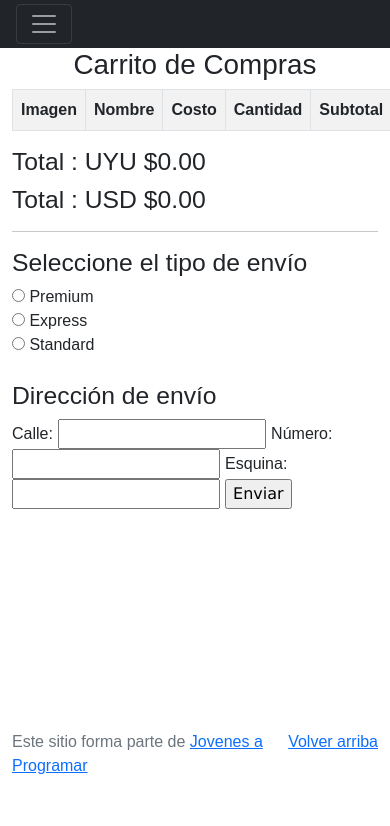
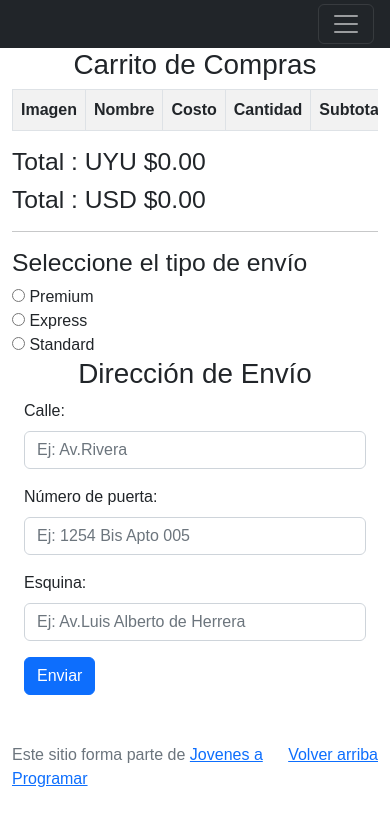
Before and after one commit to alvarobriano/proyecto-e-commerce, a plain HTML site: page workspace-inicial/cart.html in a window 390 px wide. Drawn offline with nearby package versions, Linux system fonts and the light colour scheme; no server answers.

Commit message:
Parte responsive de carrito

```diff
--- a/workspace-inicial/cart.html
+++ b/workspace-inicial/cart.html
@@ -2,24 +2,29 @@
 <html lang="es">
 
 <head>
-  <meta http-equiv="Content-Type" content="text/html; charset=UTF-8">
-  <meta name="viewport" content="width=device-width, initial-scale=1, shrink-to-fit=no">
+  <meta charset="UTF-8">
+  <meta name="viewport" content="width=device-width, initial-scale=1.0">
   <title>eMercado - Todo lo que busques está aquí</title>
   <link href="https://fonts.googleapis.com/css?family=Raleway:300,300i,400,400i,700,700i,900,900i" rel="stylesheet">
-  <link href="css/bootstrap.min.css" rel="stylesheet">
+  <link href="https://cdn.jsdelivr.net/npm/bootstrap@5.2.3/dist/css/bootstrap.min.css" rel="stylesheet">
   <link href="css/font-awesome.min.css" rel="stylesheet">
   <link href="css/styles.css" rel="stylesheet">
+  <style>
+    /* Agrega estilos personalizados aquí si es necesario */
+  </style>
 </head>
 
 <body>
+
   <nav class="navbar navbar-expand-lg navbar-dark bg-dark p-1">
     <div class="container">
+      <a class="navbar-brand" href="#"></a>
       <button class="navbar-toggler" type="button" data-bs-toggle="collapse" data-bs-target="#navbarNav"
         aria-controls="navbarNav" aria-expanded="false" aria-label="Toggle navigation">
         <span class="navbar-toggler-icon"></span>
       </button>
       <div class="collapse navbar-collapse" id="navbarNav">
-        <ul class="navbar-nav w-100 justify-content-between">
+        <ul class="navbar-nav w-100 justify-content-between" id="navbarNav_cat">
           <li class="nav-item">
             <a class="nav-link" href="index.html">Inicio</a>
           </li>
@@ -35,9 +40,11 @@
       </div>
     </div>
   </nav>
-  <main>
-    <div id="htmlCarrito" class="container">
+
+  <main class="container">
     <h1 class="text-center">Carrito de Compras</h1>
+    <div id="htmlCarrito">
+      <div class="table-responsive">
       <table class="table table-bordered table-striped" id="tablaCarrito">
         <tr>
           <th>Imagen</th>
@@ -48,14 +55,9 @@
         </tr>
         <!-- Añade más filas de la tabla aquí -->
       </table>
-
-
+      </div>
       <h2>Total : <span id="totalAmountUYU">UYU $0.00</span></h2>
       <h2>Total : <span id="totalAmountUSD">USD $0.00</span></h2>
-
-
-
-
       <hr>
       <h2>Seleccione el tipo de envío</h2>
       <div>
@@ -72,34 +74,42 @@
         <label>
           <input type="radio" name="tipoEnvio" value="Standard"> Standard
         </label>
+
+        <div class="container">
+          <h1 class="text-center">Dirección de Envío</h1>
+
+          <form>
+            <div class="mb-3">
+              <label for="calle" class="form-label">Calle:</label>
+              <input type="text" class="form-control" id="calle" name="calle" required placeholder="Ej: Av.Rivera">
             </div>
 
-    <br>
-    <h2>Dirección de envío</h2>
-    <label for="calle">Calle:</label>
-    <input type="text" id="calle" name="calle" required>
+            <div class="mb-3">
+              <label for="numero" class="form-label">Número de puerta:</label>
+              <input type="text" class="form-control" id="numero" name="numero" required placeholder="Ej: 1254 Bis Apto 005">
+            </div>
 
-    <label for="numero">Número:</label>
-    <input type="text" id="numero" name="numero" required>
+            <div class="mb-3">
+              <label for="esquina" class="form-label">Esquina:</label>
+              <input type="text" class="form-control" id="esquina" name="esquina" required placeholder="Ej: Av.Luis Alberto de Herrera">
+            </div>
 
-    <label for="esquina">Esquina:</label>
-    <input type="text" id="esquina" name="esquina" required>
+            <button type="submit" class="btn btn-primary">Enviar</button>
+          </form>
+        </div>
 
-    <input type="button" value="Enviar" onclick="enviarDatos()">
+  </main>
 
-      <!-- <div class="alert alert-danger text-center" role="alert">
-        <h4 class="alert-heading">Funcionalidad en desarrollo</h4>
-      </div> -->
-    </div>
-  </main>
   <footer class="text-muted">
     <div class="container">
       <p class="float-end">
         <a href="#">Volver arriba</a>
       </p>
-      <p>Este sitio forma parte de <a href="https://jovenesaprogramar.edu.uy/" target="_blank">Jovenes a Programar</a></p>
+      <p>Este sitio forma parte de <a href="https://jovenesaprogramar.edu.uy/" target="_blank">Jovenes a Programar</a>
+      </p>
     </div>
   </footer>
+
   <div id="spinner-wrapper">
     <div class="lds-ring">
       <div></div>
@@ -108,9 +118,11 @@
       <div></div>
     </div>
   </div>
+
   <script src="js/bootstrap.bundle.min.js"></script>
   <script src="js/init.js"></script>
   <script src="js/cart.js"></script>
+
 </body>
 
 </html>
```
Also changed, not shown: workspace-inicial/categories.html (+1 -1 lines). Lines whose indentation alone changed are shown as unchanged.
